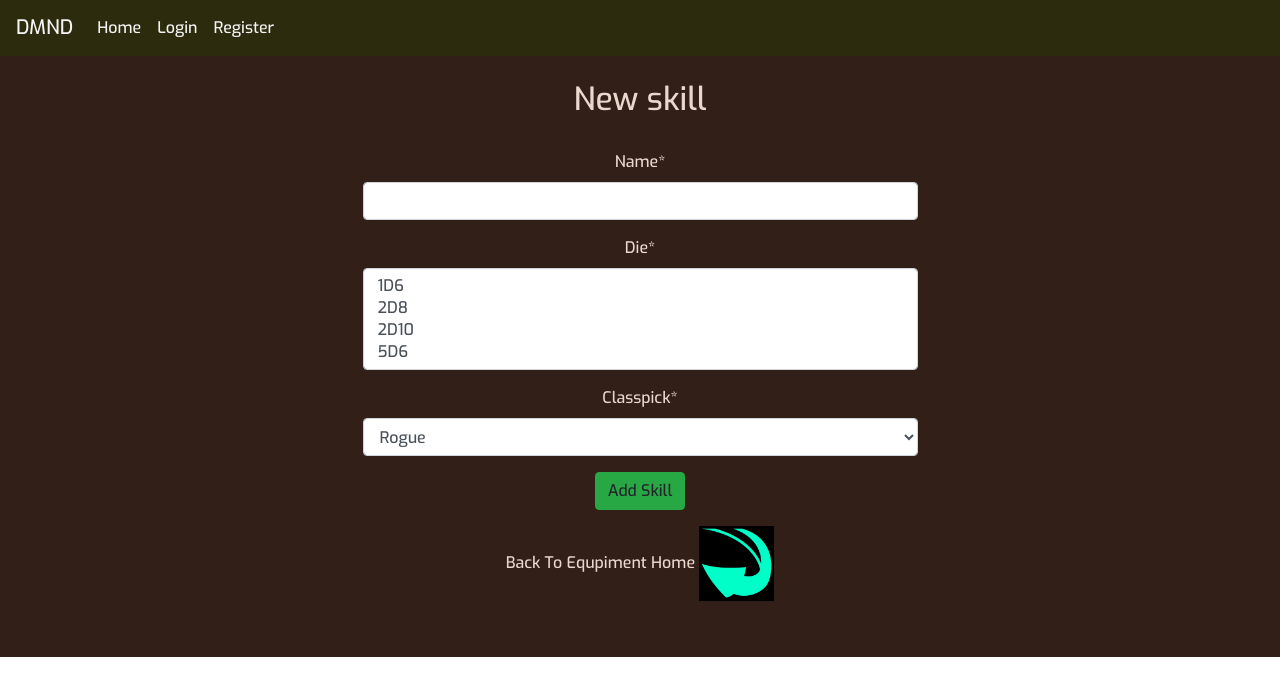
After one commit to JackSnowdon/DM-N-D, a Django app: page /equipment/add_skill/ in a window 1280 px wide. The commit adds this page. Shown: the top 696 px of the page. Run offline with Django 3.2, Linux system fonts and the light colour scheme; data comes from the database, SQL or seed files in the repository; both versions use the stored data as it was after the commit; parts of the project's set-up code (start-up, migrations or seed data) failed here and were passed over; some libraries are stand-ins or nearby versions.

Commit message:
add die pot and started to work on design, logic next

```diff
--- a/equipment/admin.py
+++ b/equipment/admin.py
@@ -4,4 +4,5 @@ from .models import *
 # Register your models here.
 
 admin.site.register(Weapon),
-admin.site.register(Die)
+admin.site.register(Die),
+admin.site.register(Skill)
--- a/equipment/forms.py
+++ b/equipment/forms.py
@@ -13,3 +13,10 @@ class DieForm(forms.ModelForm):
     class Meta:
         model = Die
         fields = '__all__'
+
+
+class SkillForm(forms.ModelForm):
+
+    class Meta:
+        model = Skill
+        fields = '__all__'
--- a/equipment/models.py
+++ b/equipment/models.py
@@ -19,12 +19,18 @@ DIE_CHOICES = (
     (D20, '20'),
 )
 
+Rogue = 'Rogue'
+
+CLASS_CHOICES = (
+    (Rogue, 'Rogue'),
+)
+
 class Die(models.Model):
     die = models.CharField(max_length=20, choices=DIE_CHOICES, default=D4)
     number_of_die = models.IntegerField()
 
     def __str__(self):
-        return '{0} x {1}'.format(self.die, self.number_of_die)
+        return '{1}{0}'.format(self.die, self.number_of_die)
 
 
 
@@ -34,3 +40,12 @@ class Weapon(models.Model):
 
     def __str__(self):
         return '{0}'.format(self.name)
+
+
+class Skill(models.Model):
+    name = models.CharField(max_length=50)
+    die = models.ManyToManyField(Die)
+    classpick = models.CharField(max_length=20, choices=CLASS_CHOICES, default=Rogue)
+
+    def __str__(self):
+        return '{0}'.format(self.name)
--- /dev/null
+++ b/equipment/templates/add_skill.html
@@ -0,0 +1,23 @@
+{% extends 'base.html' %} {% load crispy_forms_tags %} {% load staticfiles %} {% block page_title %} Add Skill {% endblock %} {% block content %}
+
+<div class="row">
+    <div class="col-12 text-center">
+        <h2>New skill</h2>
+        <br>
+        <form role="form" method="post" id="add-skill-form" class="form-50" action="{% url 'add_skill' %}">
+            {% csrf_token %} {{ skill_form|crispy }}
+
+            <input class="btn btn-success" id="submit_combatant" name="commit" type="submit" value="Add Skill">
+        </form>
+        <div class="box-button">
+            <div class="col-12 text-center">
+                <a href="{% url 'equipment_home' %}">
+                    <p>Back To Equpiment Home
+                        <img src="{% static 'imgs/return-arrow.png' %}" alt="Training" class="img-fluid img-button"></p>
+                </a>
+            </div>
+        </div>
+
+    </div>
+</div>
+<br> {% endblock %}
--- a/equipment/urls.py
+++ b/equipment/urls.py
@@ -5,6 +5,8 @@ urlpatterns = [
     path(r'', equipment_home, name="equipment_home"),
     path('add_weapon/', add_weapon, name="add_weapon"),
     path('add_die/', add_die, name="add_die"),
+    path('add_skill/', add_skill, name="add_skill"),
+    path('die_pot/', die_pot, name="die_pot"),
     path(r'edit_weapon/<int:pk>', edit_weapon, name="edit_weapon"),
     path(r'delete_weapon/<int:pk>', delete_weapon, name="delete_weapon"),
 ]
--- a/equipment/views.py
+++ b/equipment/views.py
@@ -7,7 +7,8 @@ from .forms import *
 
 def equipment_home(request):
     weapons = Weapon.objects.order_by('name')
-    return render(request, 'equip_home.html', {"weapons": weapons})
+    skills = Skill.objects.order_by('name')
+    return render(request, 'equip_home.html', {"weapons": weapons, "skills": skills})
 
 def add_weapon(request):
     if request.method == "POST":
@@ -63,13 +64,30 @@ def add_die(request):
 
 
 
-
             # messages.error(request, 'Added {0}{1}'.format(die_form.number_of_die, die_form.die), extra_tags='alert boldest')
-
-
 
             die_form.save()
             return redirect(reverse('add_weapon'))
     else:
         die_form = DieForm()
     return render(request, 'add_die.html', {'die_form': die_form})
+
+
+
+def add_skill(request):
+    if request.method == "POST":
+        skill_form = SkillForm(request.POST)
+        if skill_form.is_valid():
+
+
+            skill_form.save()
+            return redirect(reverse('equipment_home'))
+    else:
+        skill_form = SkillForm()
+    return render(request, 'add_skill.html', {'skill_form': skill_form})
+
+
+def die_pot(request):
+    weapons = Weapon.objects.order_by('name')
+    skills = Skill.objects.order_by('name')
+    return render(request, 'die_pot.html', {"weapons": weapons, "skills": skills})
--- a/static/css/styles.css
+++ b/static/css/styles.css
@@ -26,7 +26,7 @@
     -o-transition: all 0.35s ease-in-out;
 }
 
-.link-helper:hover ,
+.link-helper:hover,
 .nav-bg a:hover {
     color: #A73B51
 }
@@ -44,9 +44,7 @@
 /* Text Helpers */
 
 
-
 /* Helpers */
-
 
 .input-group {
     display: inline-block;
@@ -62,8 +60,8 @@
     color: #2d2b0e;
 }
 
+
 /* Party/Monsters */
-
 
 .party-weapon-row {
     text-align: center;
@@ -76,7 +74,6 @@
 
 
 /* Equipment */
-
 
 .wep-icon:hover {
     background-color: #3b3916;
@@ -129,7 +126,6 @@
     color: rgb(15, 11, 10);
 }
 
-
 .item-title {
     text-align: center;
 }
@@ -140,7 +136,6 @@
 
 
 /* Buttons */
-
 
 .btn-warning {
     transition: all 0.5s ease-in-out;
@@ -154,9 +149,23 @@
     border-color: black;
 }
 
+.btn-success {
+    color: #212529;
+    text-decoration: none;
+    transition: all 0.5s ease-in-out;
+    -moz-transition: all 0.5s ease-in-out;
+    -webkit-transition: all 0.5s ease-in-out;
+    -o-transition: all 0.5s ease-in-out;
+}
+
+.btn-success:hover {
+    text-decoration: none;
+    background-color: #d16015;
+    border-color: #d16015;
+}
+
 
 /* Combat */
-
 
 .combat-box {
     width: 100%;
@@ -215,7 +224,7 @@
 #next-round,
 #next-button,
 .weapons-row,
-.weapon-list{
+.weapon-list {
     display: none;
 }
 
@@ -224,10 +233,7 @@
 }
 
 
-
-
 /* Breaks */
-
 
 .bar-thin {
     width: 15rem;
@@ -246,7 +252,6 @@
 
 /* Form Helpers */
 
-
 .form-50 {
     width: 50%;
     display: inline-block;
--- /dev/null
+++ b/static/js/die.js
@@ -0,0 +1,3 @@
+$(document).ready(function() {
+
+});
```
Also changed, not shown: combat/templates/combat_home.html (+7 -2 lines), equipment/templates/die_pot.html (added, +32 -0 lines), equipment/templates/equip_home.html (+21 -29 lines), db.sqlite3, equipment/migrations/0002_skill.py (added).
